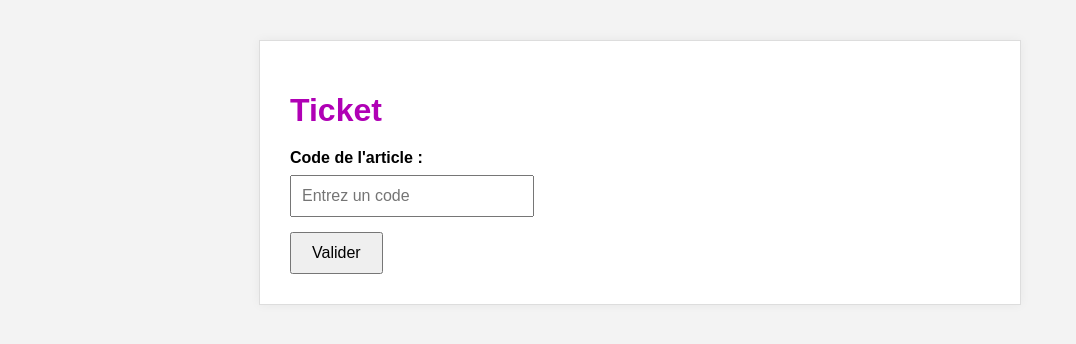
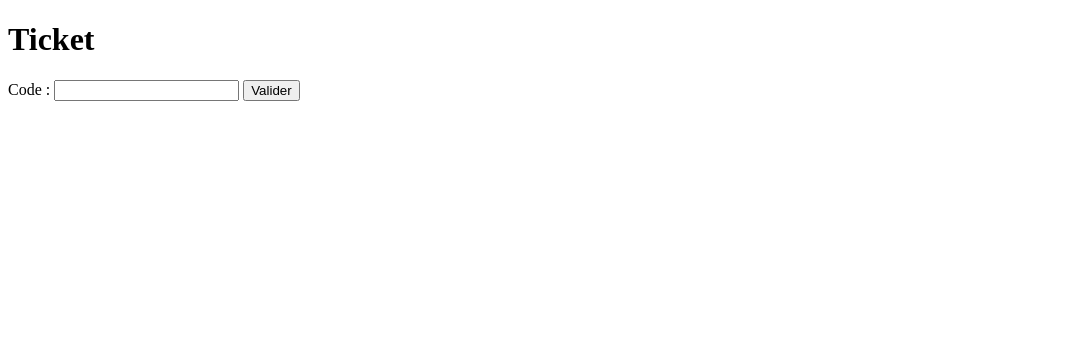
Before and after one commit to AbdulkerimBICAT/Ticket_PHP_BICAT, a PHP site: page / in a window 1280 px wide. Shown: the top 344 px of the page, without its empty margins (0-1076 px from the left). Run offline with PHP 8.4, Linux system fonts and the light colour scheme.

Commit message:
Etape 3 : Formulaire

```diff
--- a/index.php
+++ b/index.php
@@ -1,58 +1,47 @@
+<?php
+$message = "";
+
+if ($_SERVER['REQUEST_METHOD'] === 'POST') {
+    $code = (int) $_POST['code'];
+
+    if ($code >= 1 && $code <= 999) {
+        $articles = array(
+            21 => 'un blouson en cuir',
+            123 => 'une paire de chaussette'
+        );
+
+        if (isset($articles[$code])) {
+            $message = 'Le code ' . $code . ' est correct. L\'information correspondante est : ' . $articles[$code] . '.';
+        } else {
+            $message = 'Le code ' . $code . ' est correct.';
+        }
+    } elseif ($code === 0) {
+        $message = 'Le code zéro est un cas particulier.';
+    } else {
+        $message = 'Le code est incorrect, trop grand !';
+    }
+}
+?>
+
 <!DOCTYPE html>
 <html lang="fr">
 <head>
     <meta charset="UTF-8">
-    <meta name="viewport" content="width=device-width, initial-scale=1.0">
     <title>Ticket</title>
-    <style>
-        body {
-            font-family: Arial, sans-serif;
-            background: #f3f3f3;
-            margin: 0;
-            padding: 40px;
-        }
-        .container {
-            max-width: 700px;
-            margin: 0 auto;
-            background: #fff;
-            padding: 30px;
-            border: 1px solid #ddd;
-            box-shadow: 0 0 10px rgba(0,0,0,0.05);
-        }
-        h1 {
-            color: #b000b5;
-            margin-bottom: 20px;
-        }
-        form {
-            margin-top: 20px;
-        }
-        label {
-            display: block;
-            margin-bottom: 8px;
-            font-weight: bold;
-        }
-        input[type="number"] {
-            width: 220px;
-            padding: 10px;
-            font-size: 16px;
-            margin-bottom: 15px;
-        }
-        button {
-            padding: 10px 20px;
-            font-size: 16px;
-            cursor: pointer;
-        }
-    </style>
 </head>
 <body>
-    <div class="container">
-        <h1>Ticket</h1>
-        <form method="POST" action="">
-            <label for="code">Code de l'article :</label>
-            <input type="number" id="code" name="code" min="0" max="999" placeholder="Entrez un code" required>
-            <br>
-            <button type="submit">Valider</button>
-        </form>
-    </div>
+    <h1>Ticket</h1>
+
+    <form method="post" action="">
+        <label for="code">Code :</label>
+        <input type="number" name="code" id="code">
+        <input type="submit" value="Valider">
+    </form>
+
+    <?php
+    if ($message != "") {
+        echo $message;
+    }
+    ?>
 </body>
 </html>
```
